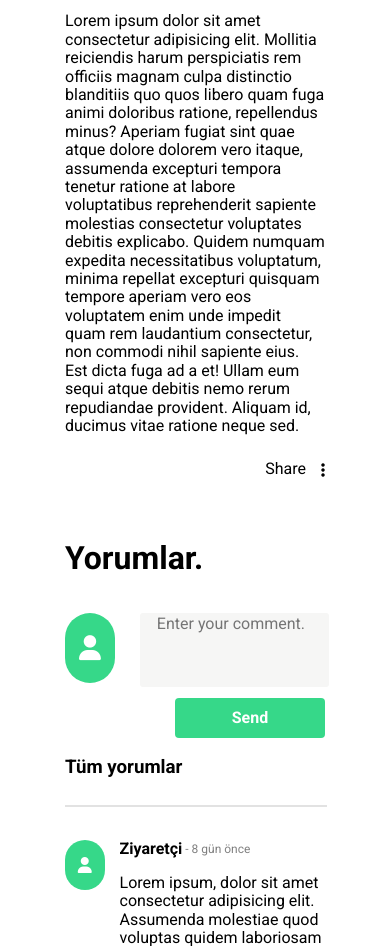
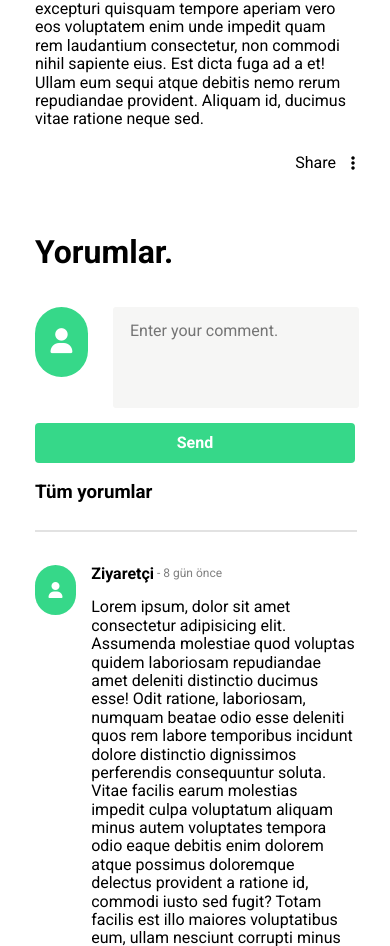
Before and after one commit to melihgulec/personal-blog, a PHP site: page /post.html in a window 390 px wide. Shown: the part 2169-3115 px from the top of the page. Run offline with PHP 8.4, Linux system fonts and the light colour scheme; some libraries are stand-ins or nearby versions.

Commit message:
post sayfasındaki textareanın hatalı yerleşimi düzeltildi, header flex haline getirildi.

```diff
--- a/styles/global.css
+++ b/styles/global.css
@@ -19,6 +19,8 @@
 }
 
 .header ul{
+    display: flex;
+    flex-direction: row;
     padding: 0;
     margin: 0;
     list-style-type: none;
@@ -27,7 +29,6 @@
 .header ul li{
     transition: 150ms ease-in-out;
     font-weight: bold;
-    float:left;
     padding:35px;
     cursor: pointer;
 }
@@ -42,6 +43,7 @@
 
 .header a{
     color: black;
+    text-decoration: none;
 }
 
 .content{
@@ -311,17 +313,36 @@
 @media only screen and (max-width: 768px) {
     .content{
         flex-direction: column;
+        padding: 20px;
     }
 
     .right-side{
         border-top: 1px solid #e2e2e2;
         padding-top: 15px;
     }
+
+    .footer{
+        padding-top: 15px;
+        justify-content: space-evenly;
+        flex-direction: column;
+        padding-bottom: 15px;
+    }
+
+    .send-btn-container{
+        justify-content: center;
+    }
+
+    .send-comment-btn{
+        width: 100%;
+    }
 }
 
 @media only screen and (max-width: 500px) {
     .header ul li{
-        float: none;
         text-align: center;
     }
+
+    .header ul{
+        flex-direction: column;
+    }
 }
--- a/styles/post.css
+++ b/styles/post.css
@@ -48,11 +48,13 @@
     border-radius: 3px;
     background-color: #f6f6f5;
     resize: none;
+    padding-top:15px;
+    padding-bottom: 15px;
 }
 
 .send-btn-container{
     padding: 0;
-    margin-top: 15px;
+    margin-top: 45px;
     display: flex;
     justify-content: end;
     align-items: center;
```
